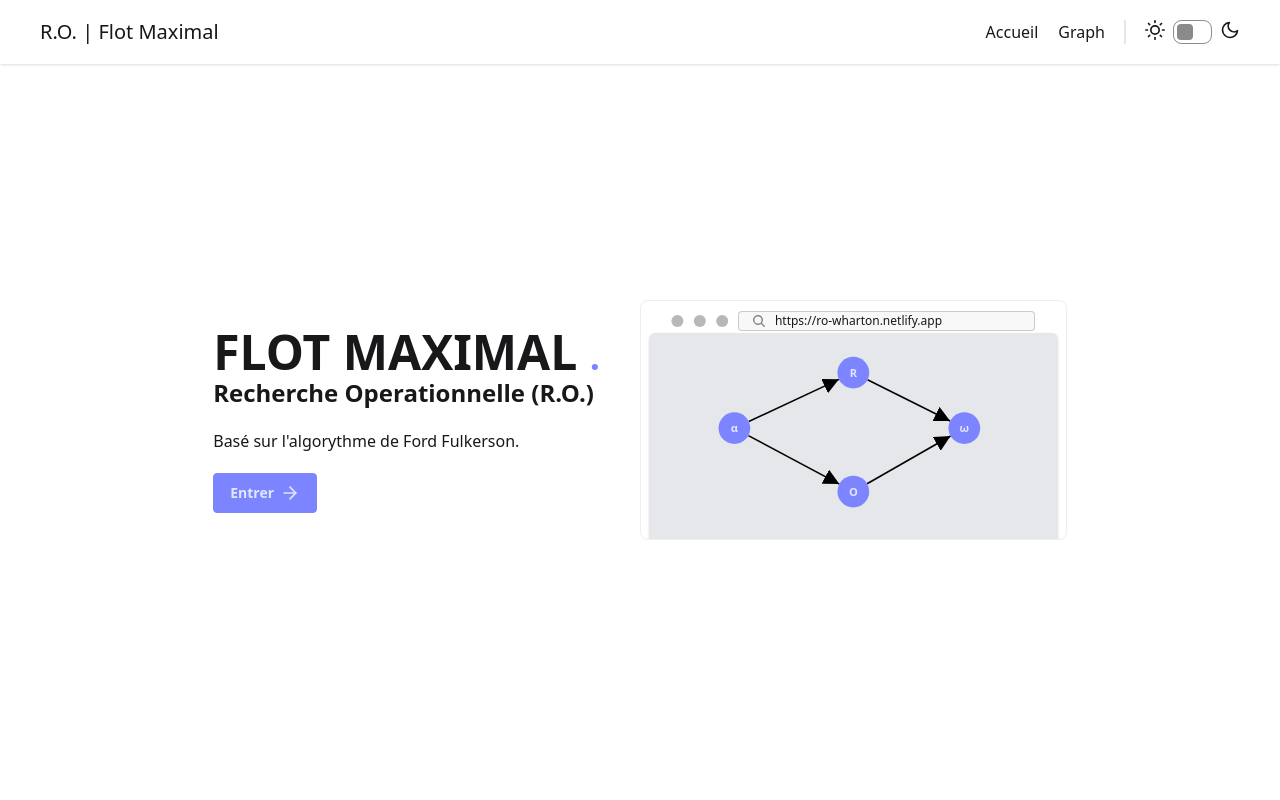
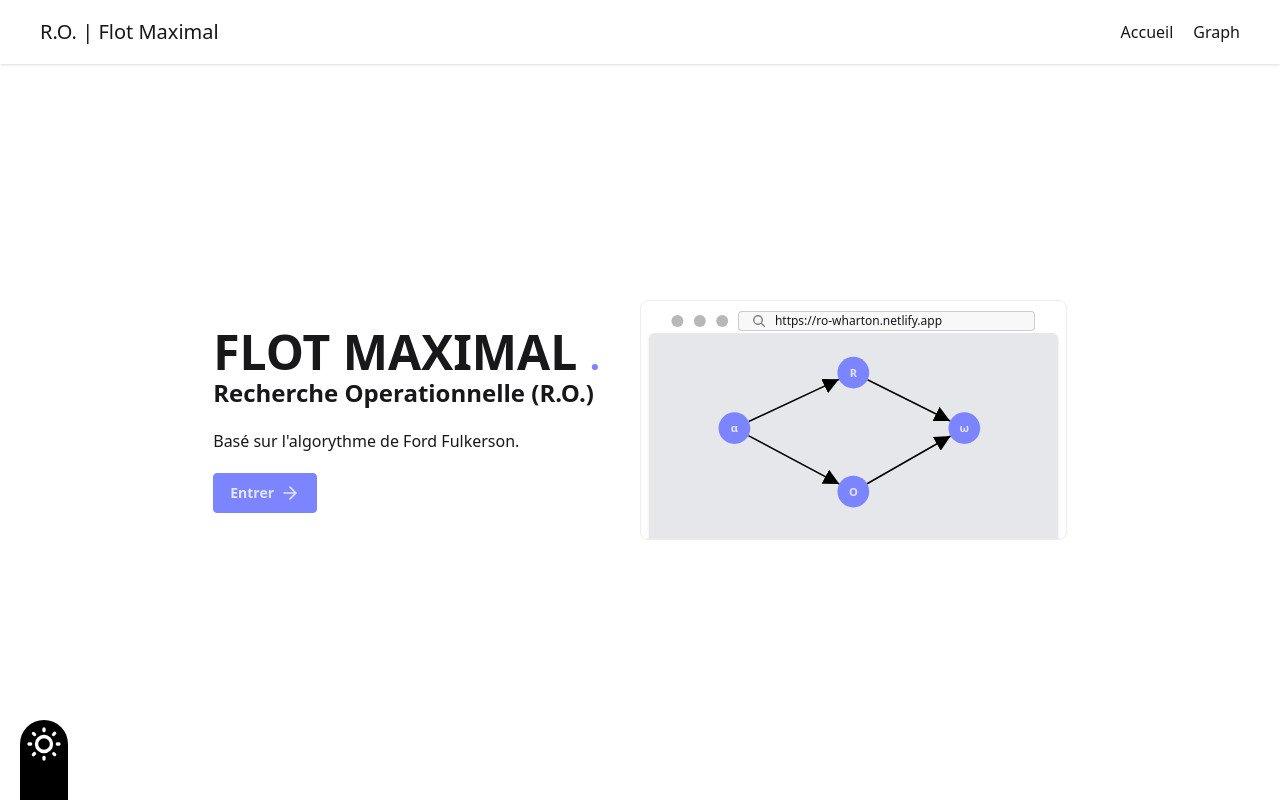
Before and after one commit to wharton-SP/RO, a React (Vite) app in the folder RO-Visualisation/: page / in a window 1280 px wide. Built offline with nearby package versions, Linux system fonts and the light colour scheme.

Commit message:
Update: add ThemeChanger component for theme switching, integrate it into App layout, and remove redundant instance from SimpleNav

```diff
--- a/RO-Visualisation/src/App.jsx
+++ b/RO-Visualisation/src/App.jsx
@@ -6,6 +6,7 @@
 import Landing from './pages/Landing';
 import SimpleNav from './components/UI/SimpleNav';
 import Docs from './pages/Docs';
+import ThemeChanger from './components/UI/ThemeChanger';
 
 const AnimatedRoutes = ({ theme }) => {
   const location = useLocation();
@@ -31,6 +32,11 @@
   return (
     <Router>
       <SimpleNav handleThemeChange={handleThemeChange} />
+      <div className='fixed -bottom-20 left-5'>
+        <div className='bg-neutral text-white h-40 p-1 rounded-full'>
+          <ThemeChanger handleThemeChange={handleThemeChange} />
+        </div>
+      </div>
       <AnimatedRoutes theme={theme} />
     </Router>
   );
--- a/RO-Visualisation/src/components/UI/SimpleNav.jsx
+++ b/RO-Visualisation/src/components/UI/SimpleNav.jsx
@@ -2,6 +2,7 @@
 import ThemeChanger from './ThemeChanger'
 import { Link } from 'react-router-dom'
 
+// eslint-disable-next-line no-unused-vars
 const SimpleNav = ({ handleThemeChange }) => {
     return (
         <div className="navbar bg-base-100 shadow-sm flex justify-between px-10">
@@ -12,8 +13,6 @@
                     <Link to="/home" className='hover:underline hover:text-primary transition-all'>Graph</Link>
                     {/* <Link to="/docs" className='hover:underline hover:text-primary transition-all'>Docs</Link> */}
                 </div>
-                <div className="divider divider-horizontal"></div>
-                <ThemeChanger handleThemeChange={handleThemeChange} />
             </div>
         </div>
     )
--- a/RO-Visualisation/src/components/UI/ThemeChanger.jsx
+++ b/RO-Visualisation/src/components/UI/ThemeChanger.jsx
@@ -12,44 +12,41 @@
 
     useEffect(() => {
         const storedTheme = localStorage.getItem("darkTheme");
-        setDarkTheme(storedTheme === "true");
-        handleThemeChange(storedTheme === "true" ? "Dark" : "Light")
+        const isDark = storedTheme === "true";
+        setDarkTheme(isDark);
+        handleThemeChange(isDark ? "Dark" : "Light");
     // eslint-disable-next-line react-hooks/exhaustive-deps
     }, []);
 
     return (
-        <label className="flex cursor-pointer gap-2">
-            <svg
-                xmlns="http://www.w3.org/2000/svg"
-                width="20"
-                height="20"
-                viewBox="0 0 24 24"
-                fill="none"
-                stroke="currentColor"
-                strokeWidth="2"
-                strokeLinecap="round"
-                strokeLinejoin="round">
-                <circle cx="12" cy="12" r="5" />
-                <path d="M12 1v2M12 21v2M4.2 4.2l1.4 1.4M18.4 18.4l1.4 1.4M1 12h2M21 12h2M4.2 19.8l1.4-1.4M18.4 5.6l1.4-1.4" />
-            </svg>
+        <label className="swap swap-rotate">
+            {/* hidden checkbox controlling the state */}
             <input
                 type="checkbox"
+                className="theme-controller"
                 value="forest"
                 checked={darkTheme}
-                className="toggle theme-controller"
                 onChange={handleChange}
             />
+
+            {/* sun icon */}
             <svg
+                className="swap-off h-10 w-10 fill-current"
                 xmlns="http://www.w3.org/2000/svg"
-                width="20"
-                height="20"
-                viewBox="0 0 24 24"
-                fill="none"
-                stroke="currentColor"
-                strokeWidth="2"
-                strokeLinecap="round"
-                strokeLinejoin="round">
-                <path d="M21 12.79A9 9 0 1 1 11.21 3 7 7 0 0 0 21 12.79z"></path>
+                viewBox="0 0 24 24">
+                <path
+                    d="M5.64,17l-.71.71a1,1,0,0,0,0,1.41,1,1,0,0,0,1.41,0l.71-.71A1,1,0,0,0,5.64,17ZM5,12a1,1,0,0,0-1-1H3a1,1,0,0,0,0,2H4A1,1,0,0,0,5,12Zm7-7a1,1,0,0,0,1-1V3a1,1,0,0,0-2,0V4A1,1,0,0,0,12,5ZM5.64,7.05a1,1,0,0,0,.7.29,1,1,0,0,0,.71-.29,1,1,0,0,0,0-1.41l-.71-.71A1,1,0,0,0,4.93,6.34Zm12,.29a1,1,0,0,0,.7-.29l.71-.71a1,1,0,1,0-1.41-1.41L17,5.64a1,1,0,0,0,0,1.41A1,1,0,0,0,17.66,7.34ZM21,11H20a1,1,0,0,0,0,2h1a1,1,0,0,0,0-2Zm-9,8a1,1,0,0,0-1,1v1a1,1,0,0,0,2,0V20A1,1,0,0,0,12,19ZM18.36,17A1,1,0,0,0,17,18.36l.71.71a1,1,0,0,0,1.41,0,1,1,0,0,0,0-1.41ZM12,6.5A5.5,5.5,0,1,0,17.5,12,5.51,5.51,0,0,0,12,6.5Zm0,9A3.5,3.5,0,1,1,15.5,12,3.5,3.5,0,0,1,12,15.5Z"
+                />
+            </svg>
+
+            {/* moon icon */}
+            <svg
+                className="swap-on h-10 w-10 fill-current"
+                xmlns="http://www.w3.org/2000/svg"
+                viewBox="0 0 24 24">
+                <path
+                    d="M21.64,13a1,1,0,0,0-1.05-.14,8.05,8.05,0,0,1-3.37.73A8.15,8.15,0,0,1,9.08,5.49a8.59,8.59,0,0,1,.25-2A1,1,0,0,0,8,2.36,10.14,10.14,0,1,0,22,14.05,1,1,0,0,0,21.64,13Zm-9.5,6.69A8.14,8.14,0,0,1,7.08,5.22v.27A10.15,10.15,0,0,0,17.22,15.63a9.79,9.79,0,0,0,2.1-.22A8.11,8.11,0,0,1,12.14,19.73Z"
+                />
             </svg>
         </label>
     );
```
